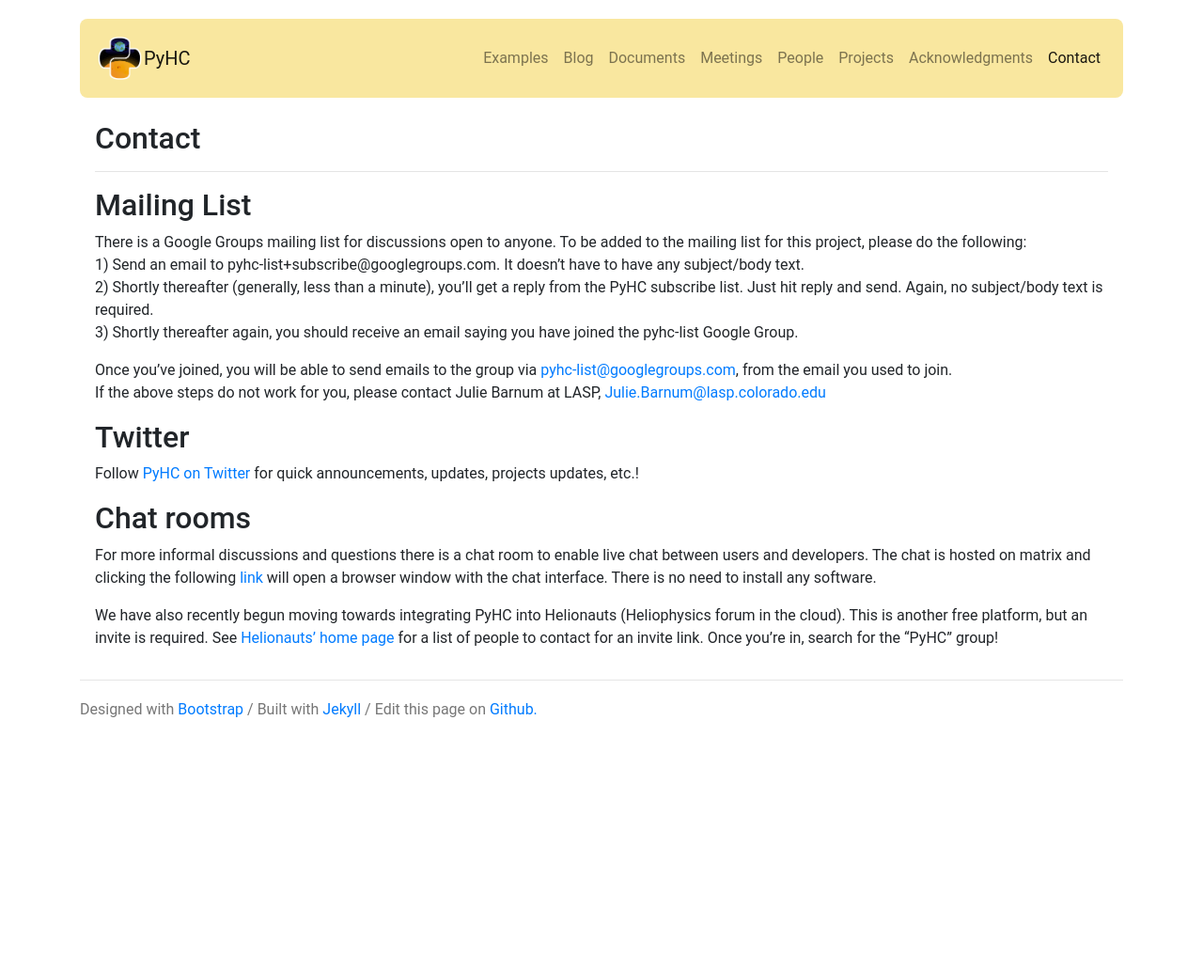
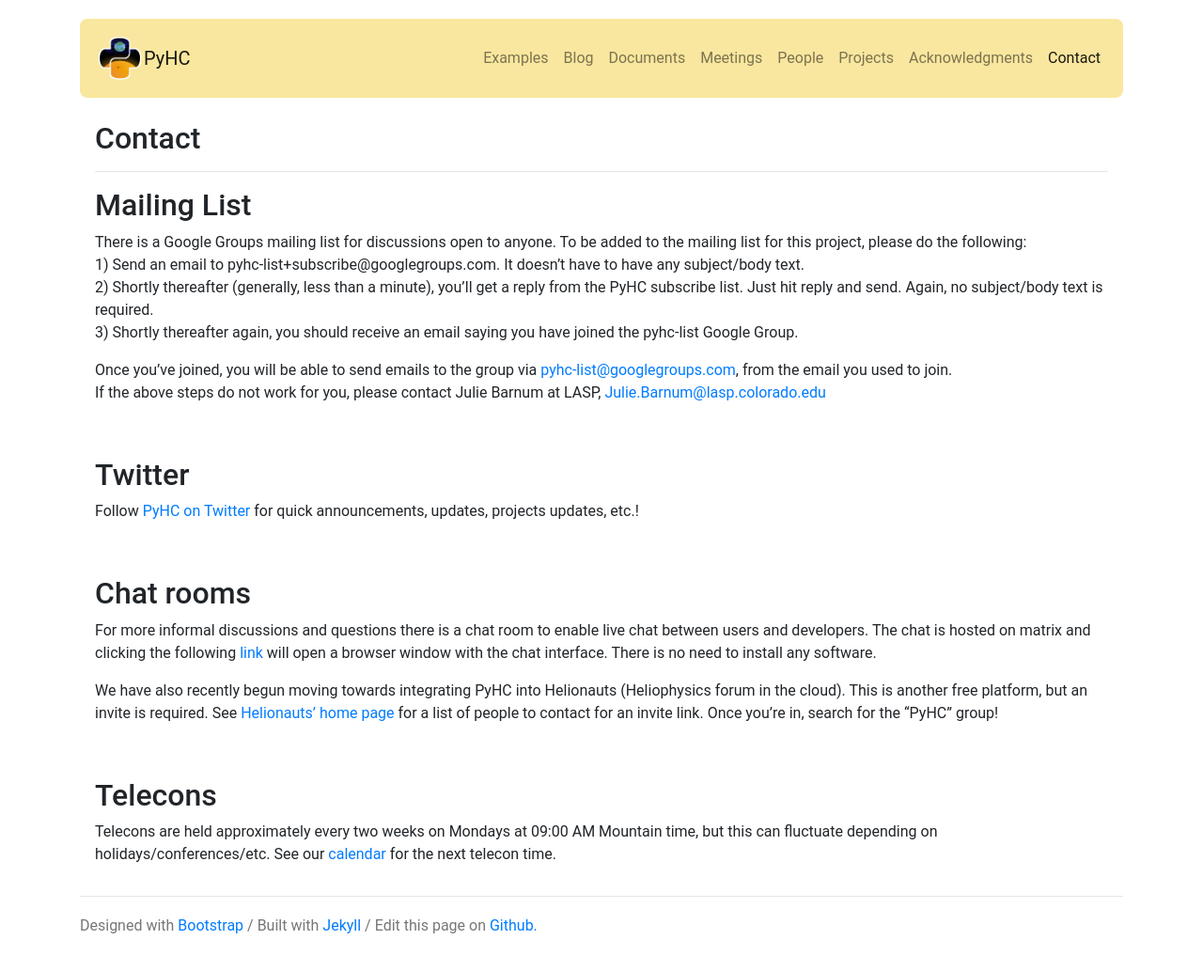
Before and after one commit to heliophysicsPy/heliophysicsPy.github.io, a Jekyll site: the page built from _pages/contact.md, in a window 1280 px wide. Shown: the whole page at 94% size. Built offline with Jekyll 4.4.1, drawn with Linux system fonts in a browser that asks for light colours; nearby versions of some CDN libraries; before the commit the page ends 900 px from its top, so only the background shows below that.

Commit message:
Add telecon info to Contact page

```diff
--- a/_pages/contact.md
+++ b/_pages/contact.md
@@ -13,10 +13,19 @@
 Once you've joined, you will be able to send emails to the group via [pyhc-list@googlegroups.com](mailto: pyhc-list@googlegroups.com), from the email you used to join.<br />
 If the above steps do not work for you, please contact Julie Barnum at LASP, [Julie.Barnum@lasp.colorado.edu](mailto:Julie.Barnum@lasp.colorado.edu)
 
+<br>
+
 ## Twitter
 Follow [PyHC on Twitter](https://twitter.com/PyHC_official) for quick announcements, updates, projects updates, etc.!
+
+<br>
 
 ## Chat rooms
 For more informal discussions and questions there is a chat room to enable live chat between users and developers. The chat is hosted on matrix and clicking the following [link](https://riot.im/app/#/room/#heliopython:openastronomy.org) will open a browser window with the chat interface. There is no need to install any software.
 
 We have also recently begun moving towards integrating PyHC into Helionauts (Heliophysics forum in the cloud). This is another free platform, but an invite is required. See [Helionauts' home page](https://helionauts.org/login) for a list of people to contact for an invite link. Once you're in, search for the "PyHC" group!
+
+<br>
+
+## Telecons
+Telecons are held approximately every two weeks on Mondays at 09:00 AM Mountain time, but this can fluctuate depending on holidays/conferences/etc. See our [calendar](https://calendar.google.com/calendar?cid=NG42Z3YyaWZncDZyZ25rOGF1N2pzZjF1azBAZ3JvdXAuY2FsZW5kYXIuZ29vZ2xlLmNvbQ) for the next telecon time.
```
